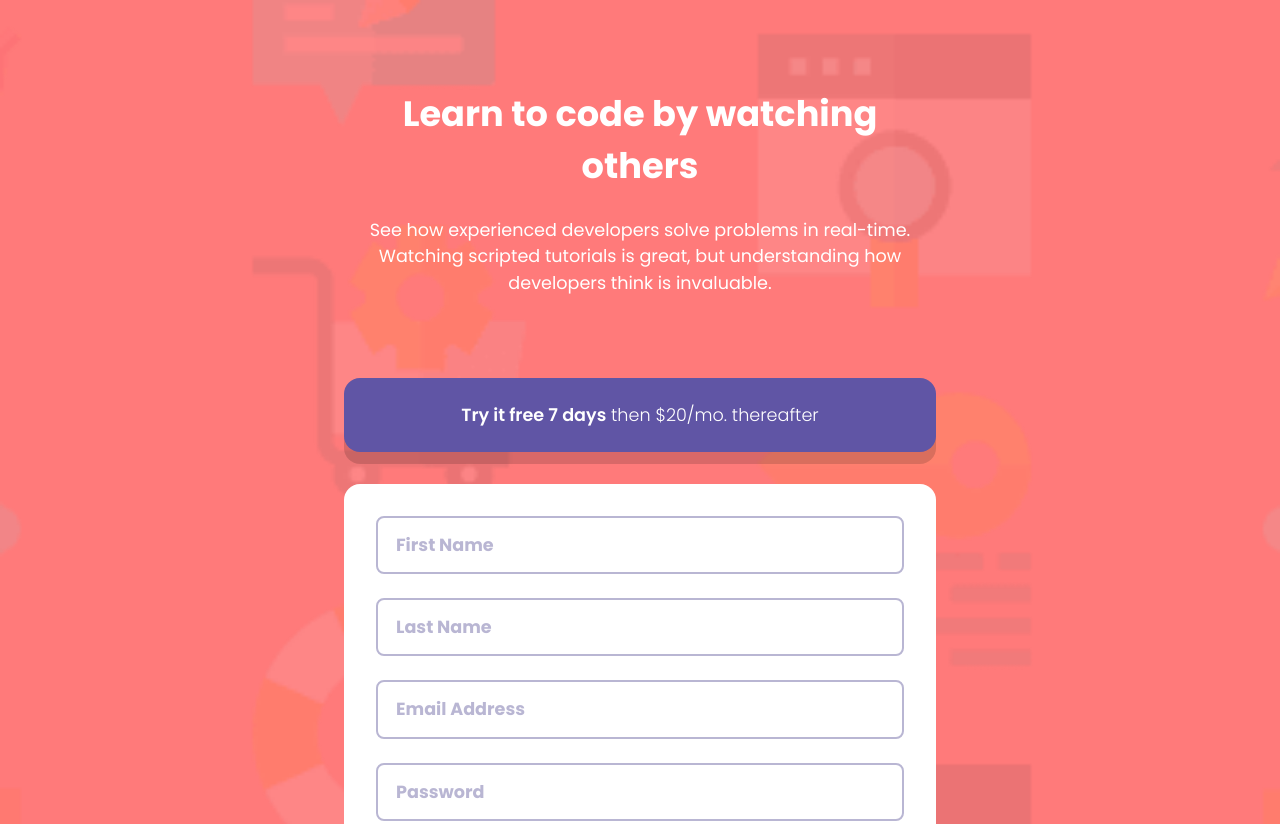
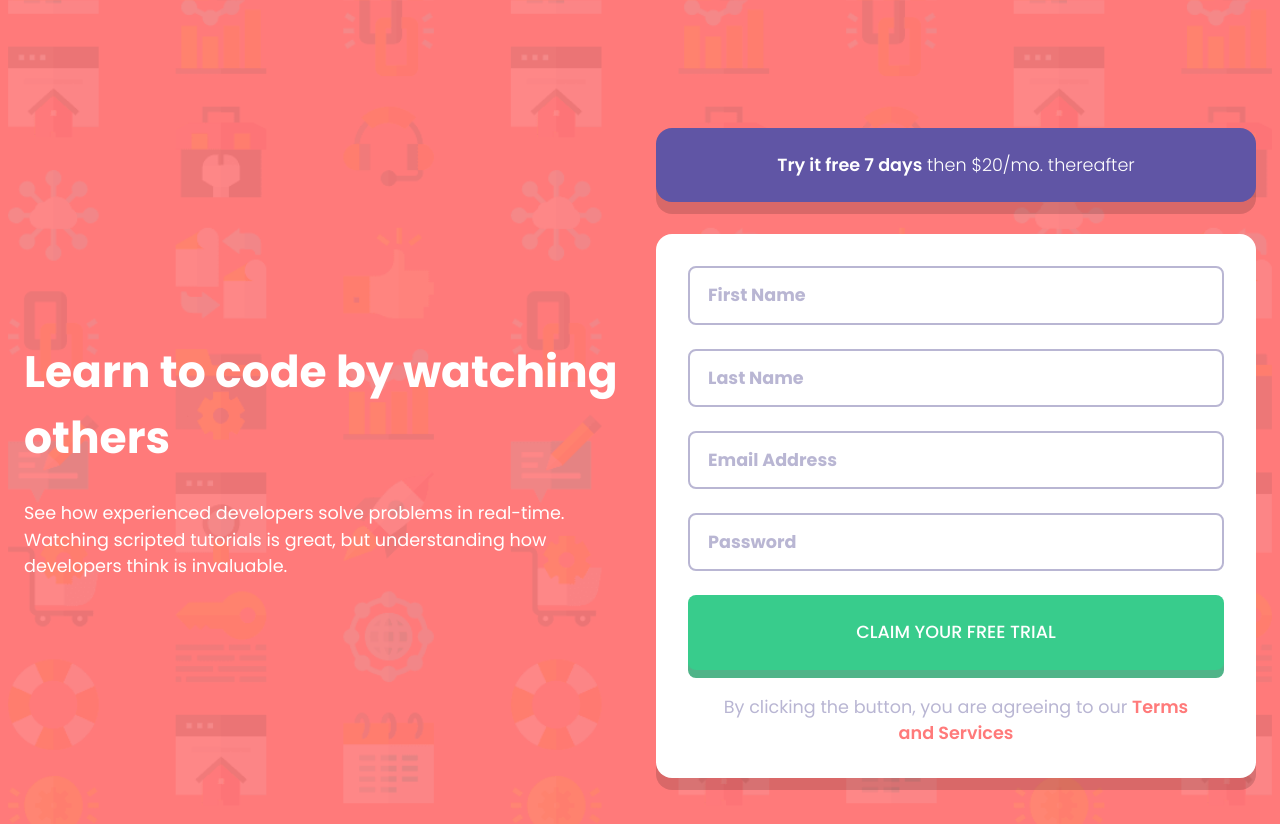
Before and after one commit to logic-fabric/intro-component-with-signup-form, a plain HTML site: page index.html in a window 1280 px wide. Shown: the top 824 px of the page. Drawn offline with Linux system fonts and the light colour scheme.

Commit message:
style (*): render desktop design

```diff
--- a/css/styles.css
+++ b/css/styles.css
@@ -28,6 +28,10 @@ html {
   background: var(--primary) url("../images/bg-intro-mobile.png") repeat center
     center/cover;
   scroll-behavior: smooth;
+
+  @media (min-width: 800px) {
+    background-image: url("../images/bg-intro-desktop.png");
+  }
 }
 
 *,
@@ -46,6 +50,24 @@ main {
   padding: 32px 24px 64px;
 
   font-size: 1.1rem;
+
+  @media (min-width: 1000px) {
+    flex-direction: row;
+    align-items: center;
+
+    max-width: 1440px;
+    padding: 128px 24px;
+  }
+}
+
+section {
+  flex: 1;
+}
+
+h1 {
+  @media (min-width: 1000px) {
+    font-size: 2.5em;
+  }
 }
 
 button {
@@ -88,6 +110,10 @@ strong {
   padding: 32px 0;
 
   text-align: center;
+
+  @media (min-width: 1000px) {
+    text-align: left;
+  }
 }
 
 .form-section {
```
